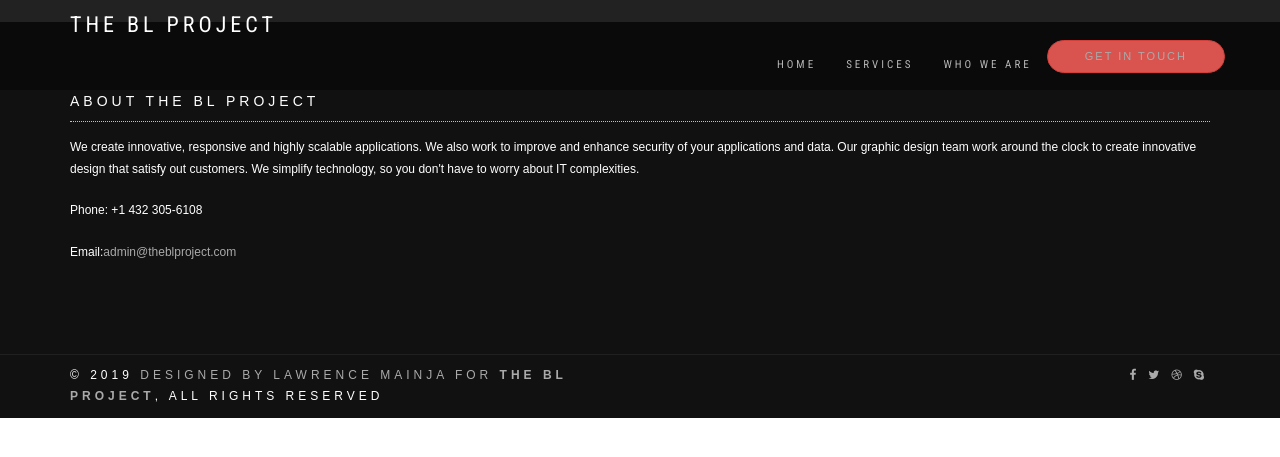
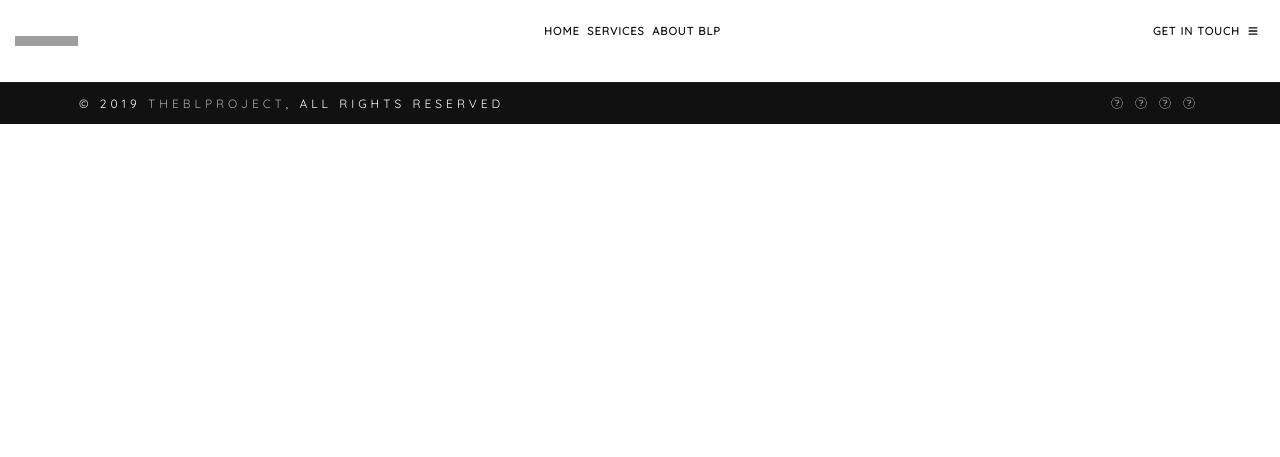
Before and after one commit to lmainja/personal_app, a Django app: page /home/ in a window 1280 px wide. Shown: the top 457 px of the page. Run offline with Django 3.2, Linux system fonts and the light colour scheme; data that the repository does not hold is empty; some libraries are stand-ins or nearby versions; some web fonts are replaced; grey boxes are pictures that could not be loaded.

Commit message:
Add helpers css

```diff
--- /dev/null
+++ b/creek/posts/static/css/helpers.css
@@ -0,0 +1,24 @@
+.center, .center-column, .top, .right, .bottom, .left {
+	display: flex;
+	justify-content: center;
+	align-items: center;
+}
+
+.center-column {
+    flex-direction: column;
+}
+
+.top    { align-items:     flex-start; }
+.right  { justify-content: flex-end;   }
+.bottom { align-items:     flex-end;   }
+.left   { justify-content: flex-start; }
+
+.single-spaced, .single-spaced * {
+    line-height: 1;
+}
+
+@media (max-width: 1024px) {
+	.desktop {
+		display: none;
+	}
+}
--- a/creek/posts/templates/posts/base.html
+++ b/creek/posts/templates/posts/base.html
@@ -1,29 +1,15 @@
 {% load static %}
 <!DOCTYPE html>
-<html lang="en-US" dir="ltr">
-  <head>
+<html>
+	<head><link rel="stylesheet" href="{% static 'normalize.css' %}">
 		<meta charset="utf-8">
-    <meta http-equiv="X-UA-Compatible" content="IE=edge">
 		<meta name="viewport" content="width=device-width, initial-scale=1">
-    <!--
-    Document Title
-    =============================================
-    -->
-    <title>The BL Project | Application Design Platform</title>
-    <!--
-    Favicons
-    =============================================
-    -->
-    <link rel="icon" type="image/jpg" sizes="16x16" href="{% static 'images/icon.jpg' %}">
-    <link rel="manifest" href="/manifest.json">
-    <meta name="msapplication-TileColor" content="#ffffff">
-    <meta name="msapplication-TileImage" content="{% static 'images/icon.jpg' %}">
-    <meta name="theme-color" content="#ffffff">
-    <!--
-    Stylesheets
-    =============================================
+		<title>GBS Glass</title>
+		<link rel="stylesheet" href="https://cdnjs.cloudflare.com/ajax/libs/bulma/0.7.0/css/bulma.min.css">
+    <link href="https://fonts.googleapis.com/css?family=Poppins|Quicksand" rel="stylesheet">
+		<script defer src="https://use.fontawesome.com/releases/v5.0.7/js/all.js"></script>
+        <!-- <link rel="stylesheet" href="styles/debug.css"> -->
 
-    -->
     <!-- Default stylesheets-->
     {% block css %}
     <link href="{% static 'lib/bootstrap/dist/css/bootstrap.min.css' %}" rel="stylesheet">
@@ -34,94 +20,54 @@
     <link href="https://fonts.googleapis.com/css?family=Fahkwang|Poppins" rel="stylesheet">
     <link href="{% static 'lib/animate.css/animate.css' %}" rel="stylesheet">
     <link href="{% static 'lib/components-font-awesome/css/font-awesome.min.css' %}" rel="stylesheet">
-    <link href="{% static 'lib/et-line-font/et-line-font.css' %}" rel="stylesheet">
+
     <link href="{% static 'lib/flexslider/flexslider.css' %}" rel="stylesheet">
     <link href="{% static 'lib/owl.carousel/dist/assets/owl.carousel.min.css' %}" rel="stylesheet">
     <link href="{% static 'lib/owl.carousel/dist/assets/owl.theme.default.min.css' %}" rel="stylesheet">
     <link href="{% static 'lib/magnific-popup/dist/magnific-popup.css' %}" rel="stylesheet">
     <link href="{% static 'lib/simple-text-rotator/simpletextrotator.css' %}" rel="stylesheet">
     <!-- Main stylesheet and color file-->
+
 	<link href="{% static 'css/styles.css' %}" rel="stylesheet">
     <link id="color-scheme" href="{% static 'css/colors/default.css' %}" rel="stylesheet">
+    <link rel="stylesheet" href="{% static 'css/helpers.css' %}">
+    {% endblock %}
 
-    {% endblock %}
-  </head>
-  <body data-spy="scroll" data-target=".onpage-navigation" data-offset="60">
-    <main>
-      <nav class="navbar navbar-custom navbar-fixed-top bg-dark" role="navigation">
-        <div class="container">
-          <div class="navbar-header">
-            <button class="navbar-toggle" type="button" data-toggle="collapse" data-target="#custom-collapse"><span class="sr-only">Toggle navigation</span><span class="icon-bar"></span><span class="icon-bar"></span><span class="icon-bar"></span></button><a class="navbar-brand" href="{% url 'posts:about' %}">The BL Project</a>
+<!-- .hero-head -->
+<nav class="hero-head">
+	<div class="columns is-mobile is-marginless heading has-text-weight-bold">
+		<div class="column left">
+			<figure class="navbar-item image">
+				<img src="{% static 'images/mypost3.png' %}" style="width: 6.25rem; height: 1rem;">
+			</figure>
 		</div>
-          <div class="collapse navbar-collapse" id="custom-collapse">
-            <ul class="nav navbar-nav navbar-right">
-              <br/>
-            </br>
-              <li class="dropdown"><a href="{% url 'posts:home' %}">Home</a>
-              </li>
-              <li class="dropdown"><a href="{% url 'posts:services' %}">Services</a>
-                <ul class="dropdown-menu">
-                  <li class="dropdown"><a class="dropdown-toggle" href="#" data-toggle="dropdown">App Development</a>
-                    <ul class="dropdown-menu">
-                      <li><a href="#">Web Apps</a></li>
-                      <li><a href="#">Mobile Apps</a></li>
-                    </ul>
-                  </li>
-                  <li class="dropdown"><a class="dropdown-toggle" href="#" data-toggle="dropdown">Data Solutions</a>
-                    <ul class="dropdown-menu">
-                      <li><a href="#">Management</a></li>
-                      <li><a href="#">Analysis</a></li>
-                    </ul>
-                  </li>
-                  <li class="dropdown"><a class="dropdown-toggle" href="#" data-toggle="dropdown">Creative Design</a>
-                    <ul class="dropdown-menu">
-                      <li><a href="#">Graphic</a></li>
-                    </ul>
-                  </li>
-                </ul>
-              <li class="dropdown"><a href="{% url 'posts:about' %}">Who We Are</a>
-                <ul class="dropdown-menu">
-                  <li><a href="{% url 'posts:team' %}">Team</a></li>
-                </ul>
-              </li>
-              <li class="dropdown"><button class="btn btn-danger btn-circle"><a href="{% url 'posts:careers' %}">Get in Touch</a></button>
-              <li class="collapse navbar-collapse" id="navbarCollapse">
+		<div class="column center desktop">
+      <ul class="navbar-item has-text-black"><a href ="{% url 'bluecrane:home' %}">Home</a>
+      <ul class="navbar-item has-text-black"><a href ="{% url 'bluecrane:services' %}">Services</a>
+      <ul class="navbar-item has-text-black"><a href ="{% url 'bluecrane:services' %}">About BLP</a>
 		</div>
-    </ul>
+		<div class="column right">
+      <ul class="navbar-item has-text-black desktop"><a href ="{% url 'register' %}">Get In Touch</a>
+
+			<figure class="navbar-item image has-text-black center">
+				<i class="fas fa-bars" style="width: 1rem; height: 1rem;"></i>
+			</figure>
+		</div>
     </div>
 	</div>
 </nav>
-</br>
-      {% if messages %}
-        {% for message in messages %}
-          <div class="alert alert-{{ message.tags }}">
-            {{ message }}
-          </div>
-        {% endfor %}
-      {% endif %}
+<!-- /.hero-head -->
+
+</section>
 {% block content %}
 
 {% endblock %}
-        <div class="module-small bg-dark">
-          <div class="container">
-            <div class="row">
-              <div class="col-sm-12">
-                <div class="widget">
-                  <h5 class="widget-title font-alt">About The BL Project</h5>
-                  <p>We create innovative, responsive and highly scalable applications. We also work to improve and enhance security of your applications and data. Our graphic design team work around the clock to create innovative design that satisfy out customers. We simplify technology, so you don't have to worry about IT complexities.</p>
-                  <p>Phone: +1 432 305-6108</p>
-                  <p>Email:<a href="#">admin@theblproject.com</a></p>
-                </div>
-              </div>
-            </div>
-          </div>
-        </div>
 			  <hr class="divider-d">
         <footer class="footer bg-dark">
           <div class="container">
             <div class="row">
               <div class="col-sm-6">
-                <p class="copyright font-alt">&copy; 2019&nbsp;<a href="{% url 'posts:about' %}">Designed by Lawrence Mainja for <strong>The BL Project</strong></a>, All Rights Reserved</p>
+                <p class="copyright font-alt">&copy; 2019&nbsp;<a href="index.html">TheBLProject</a>, All Rights Reserved</p>
               </div>
               <div class="col-sm-6">
                 <div class="footer-social-links"><a href="#"><i class="fa fa-facebook"></i></a><a href="#"><i class="fa fa-twitter"></i></a><a href="#"><i class="fa fa-dribbble"></i></a><a href="#"><i class="fa fa-skype"></i></a>
@@ -132,7 +78,6 @@
         </footer>
       </div>
       <div class="scroll-up"><a href="#totop"><i class="fa fa-angle-double-up"></i></a></div>
-    </main>
       <!--
     JavaScripts
     =============================================
@@ -153,5 +98,6 @@
     <script src="{% static 'js/plugins.js' %}"></script>
     <script src="{% static 'js/main.js' %}"></script>
     {% endblock %}
+
 	</body>
 </html>
```
Also changed, not shown: creek/posts/static/css/font-awesome.min.css (added). Lines whose indentation alone changed are shown as unchanged.
